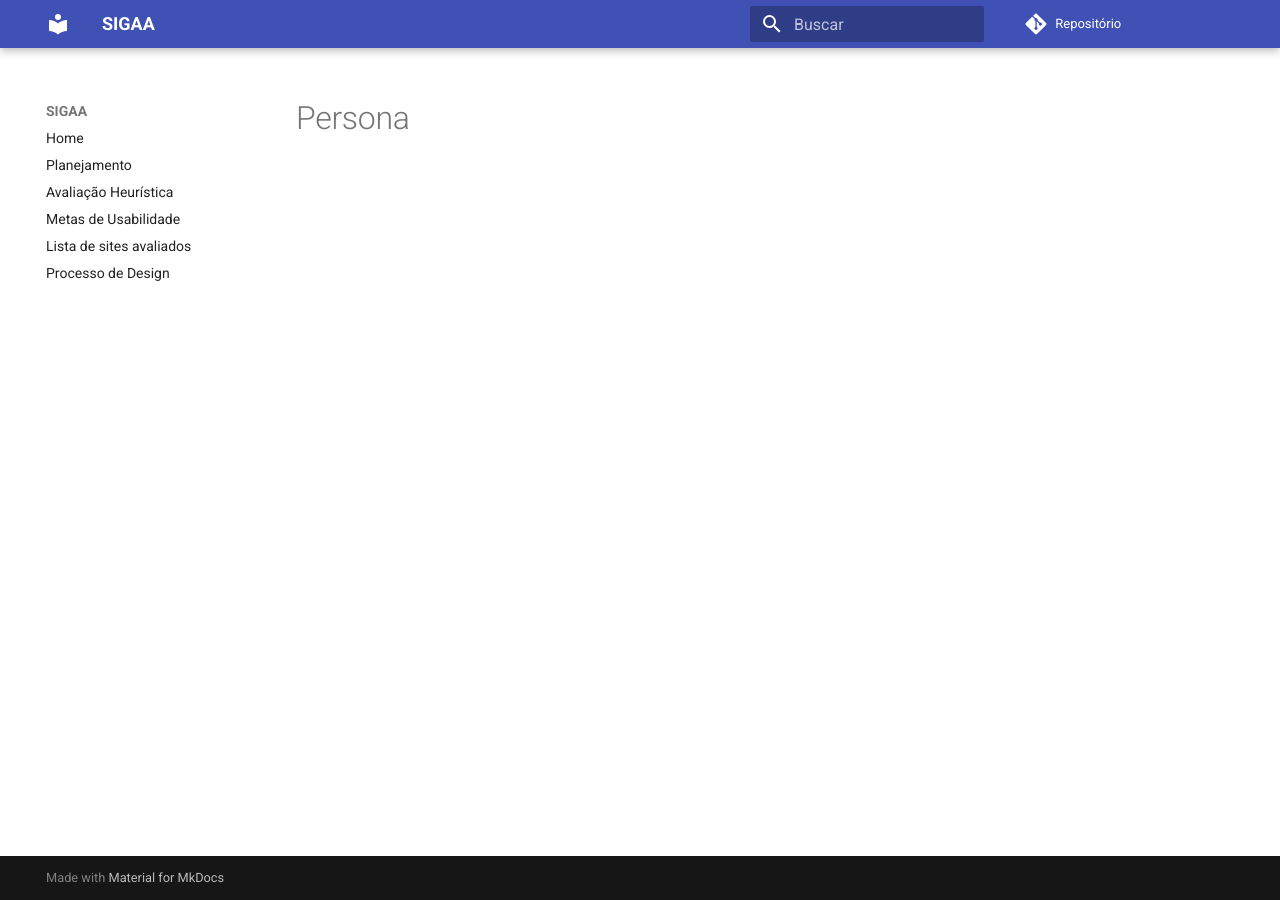
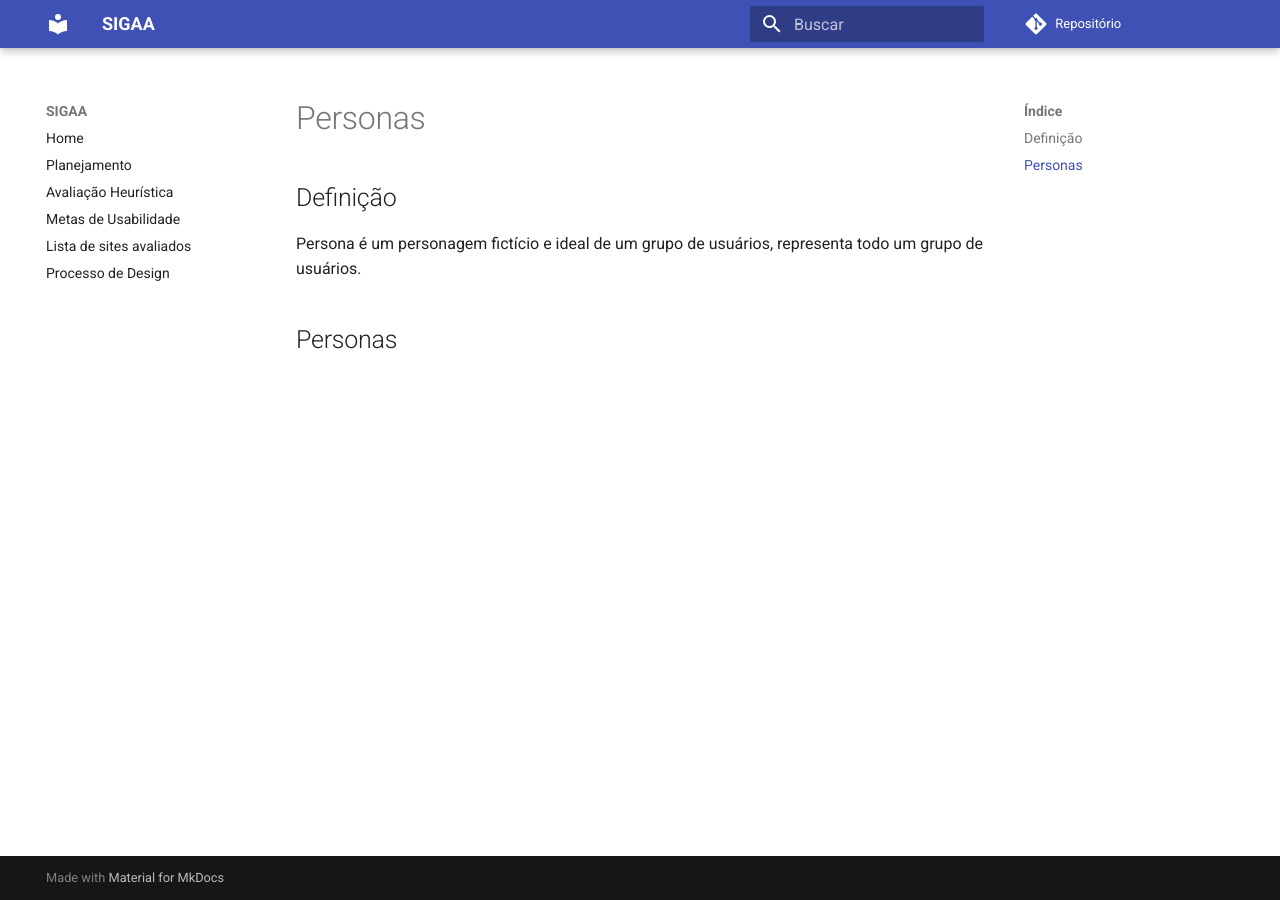
Before and after one commit to lgpinheiro94/2020.1-SIGAA, an MkDocs documentation site: the page built from docs/perfil-usuario/persona/persona.md, in a window 1280 px wide. Built offline with MkDocs 1.6.1 and Material for MkDocs 9.7.7, drawn with Linux system fonts in a browser that asks for light colours; comment, search, counter and statistics services are not loaded; old or Windows-style settings are respelled for this version of MkDocs.

Commit message:
update personas

```diff
--- a/docs/perfil-usuario/persona/persona.md
+++ b/docs/perfil-usuario/persona/persona.md
@@ -1 +1,6 @@
-# Persona
+# Personas
+
+## Definição
+Persona é um personagem fictício e ideal de um grupo de usuários, representa todo um grupo de usuários.
+
+## Personas
```
